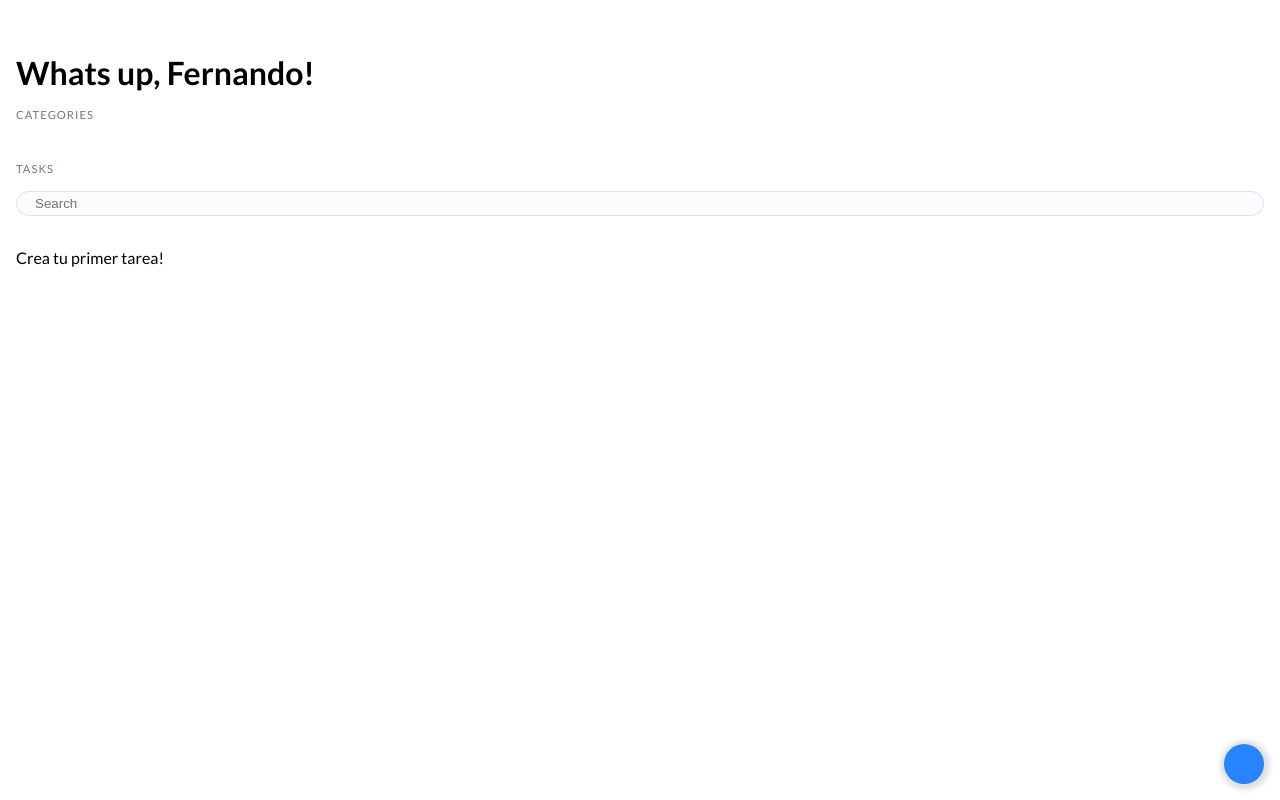
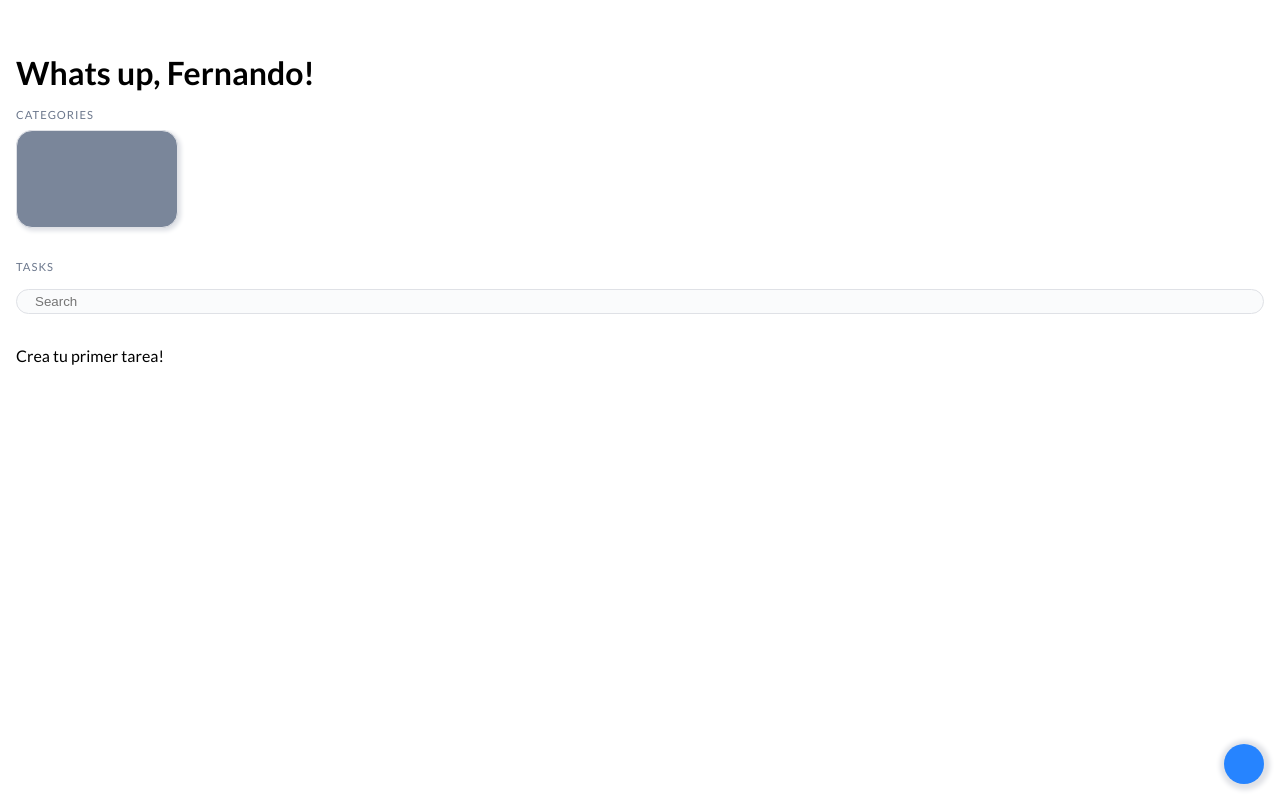
Before and after one commit to wfercanas/To-Dos, a React (Create React App) app: page / in a window 1280 px wide. Built offline with nearby package versions, Linux system fonts and the light colour scheme; a web font is replaced by a local one.

Commit message:
add/ render create category card in Carousel

```diff
--- a/src/components/CategoriesCarousel/index.jsx
+++ b/src/components/CategoriesCarousel/index.jsx
@@ -1,6 +1,6 @@
 import React, { useContext } from "react";
 
-import { CategoryProgressCard } from "../CategoryCards";
+import { CategoryProgressCard, CreateCategoryCard } from "../CategoryCards";
 import { SectionTitle } from "../Titles";
 import { StyledCategoriesCarousel, StyledCarousel } from "./styles";
 
@@ -30,6 +30,7 @@ function CategoriesCarousel() {
             tasks={tasks.filter((task) => task.category === category)}
           />
         ))}
+        <CreateCategoryCard />
       </StyledCarousel>
     </StyledCategoriesCarousel>
   );
```
